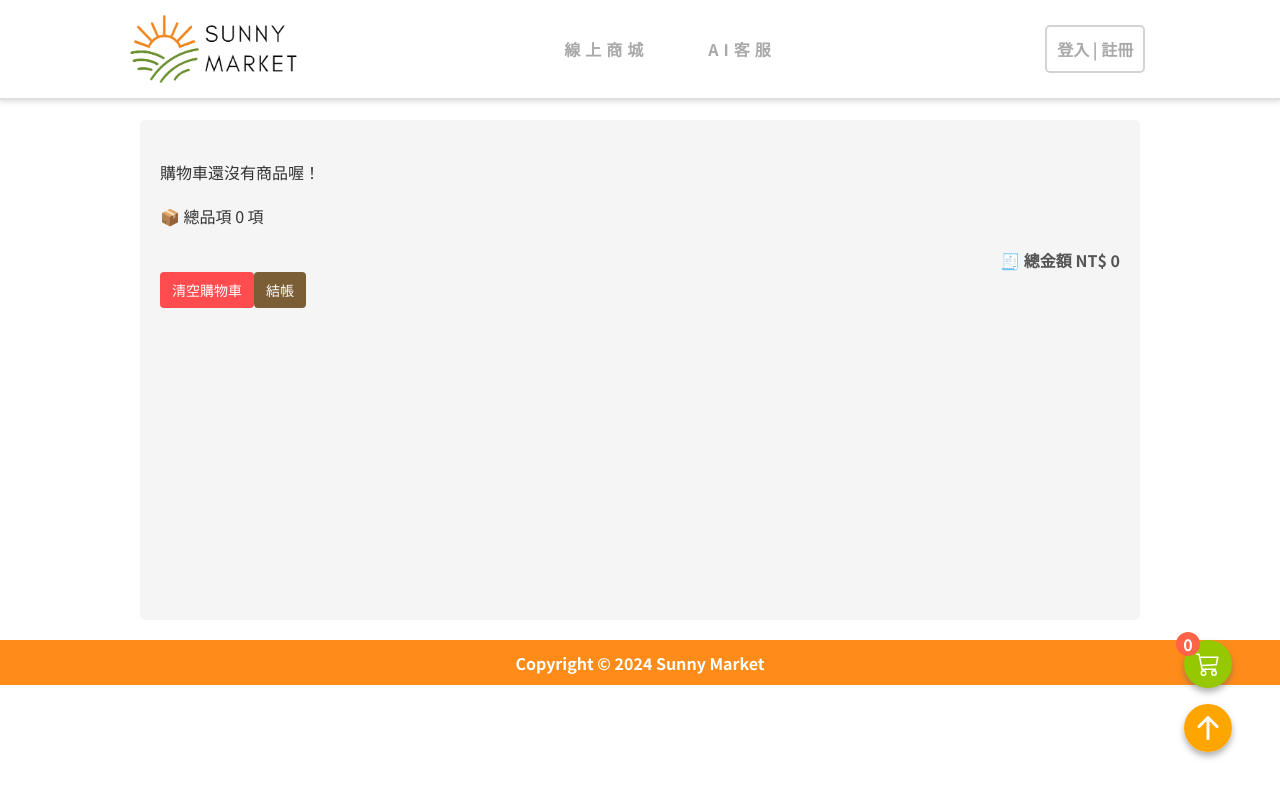
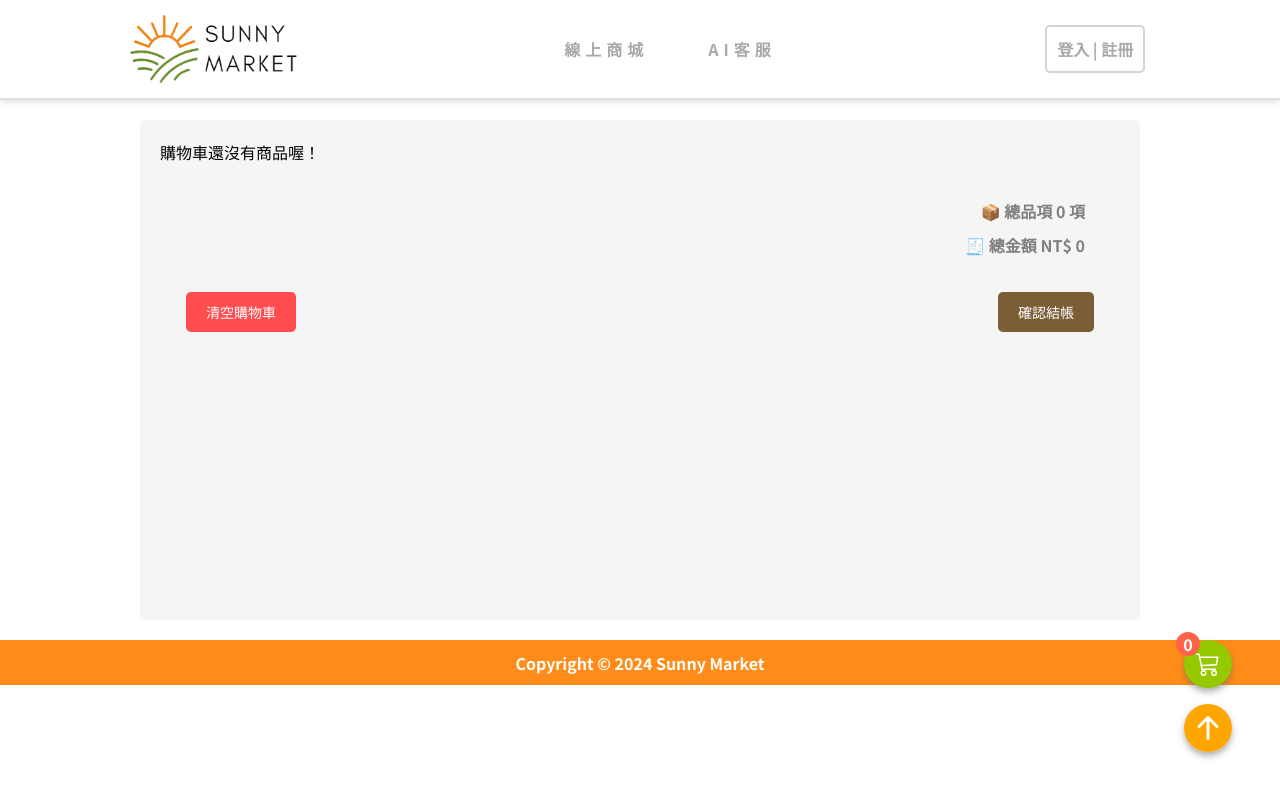
Before and after one commit to dacylin/SunnyMarketFrontend, a Vue app: page /Cart in a window 1280 px wide. Built offline with nearby package versions, Linux system fonts and the light colour scheme.

Commit message:
style: 修改後台跟會員中心樣式

```diff
--- a/src/components/adminSystem/AdminSidebar.vue
+++ b/src/components/adminSystem/AdminSidebar.vue
@@ -22,7 +22,8 @@
 
 <!-- js設定 -->
 <script setup>
-import { ref, onMounted } from 'vue';
+import { ref, onMounted, computed } from 'vue';
+import TokenStore from "@/utils/TokenStore";
 import { useRouter, useRoute } from 'vue-router';
 
 const activeIndex = ref(null);
@@ -55,6 +56,32 @@ const setActive = (index, routePath) => {
 onMounted(() => {
     setInitialActiveIndex();
 });
+
+// 從 localStorage 獲取角色
+const role = computed(() => localStorage.getItem("role"));
+
+// 登出功能：移除 token 並更新狀態
+const logout = async () => {
+  console.log("角色準備登出", role.value);
+  // 移除 Token 跟 role
+  TokenStore.removeToken();
+  localStorage.removeItem("role");
+
+  // 確認 Token 是否為 null
+  const token = TokenStore.getToken();
+  if (token === null) {
+    console.log("Token 已被移除");
+  }
+  console.log("登出後的 Token 值:", token);
+
+  // 顯示提示訊息
+  alert("您已成功登出！");
+
+  // 使用 router 導航並強制刷新
+  await router.push("/"); // 確保導航完成
+
+};
+
 </script>
 
 <!-- css設定 -->
@@ -90,6 +117,7 @@ onMounted(() => {
 
 .headertext2 {
     font-size: 20px;
+    font-weight: bold;
 
 }
 
@@ -110,7 +138,7 @@ onMounted(() => {
 }
 
 .navlist li:hover {
-    color: orangered;
+    color: orange;
 
 }
 
--- a/src/components/userCenter/LoginHistory.vue
+++ b/src/components/userCenter/LoginHistory.vue
@@ -1,4 +1,4 @@
-<!-- todo: 先只要顯示 -->
+<!-- loginhistory.vue -->
 <template>
   <div class="login-history">
     <h2>登入歷史查詢</h2>
@@ -7,9 +7,9 @@
         <tr>
           <th>Record Id</th>
           <th>Login Time</th>
-          <th>IP Address</th>
-          <th>OS Name</th>
-          <th>Browser</th>
+          <th>IP 地址</th>
+          <th>OS 名稱</th>
+          <th>瀏覽器</th>
         </tr>
       </thead>
       <tbody>
@@ -94,20 +94,22 @@ const prevPage = () => {
 h2 {
   font-size: 1.5em;
   margin-bottom: 10px;
+
 }
 
 table {
-  width: 100%;
+  width:  700px;
   border-collapse: collapse;
   margin-top: 10px;
 }
 
 thead {
-  background-color: #f4f4f4;
+  background: rgb(255, 255, 100, 0.7);
+
 }
 
 th, td {
-  border: 1px solid #ddd;
+  border: 2px solid lightgray;
   padding: 10px;
   text-align: center;
 }
@@ -129,7 +131,7 @@ button {
   border: 1px solid #ccc;
   background-color: #f9f9f9;
   cursor: pointer;
-  transition: background-color 0.3s;
+  border-radius: 5px;
 }
 
 button:hover:not([disabled]) {
--- a/src/components/userCenter/OrderDetails.vue
+++ b/src/components/userCenter/OrderDetails.vue
@@ -4,7 +4,7 @@
 <template>
   <div class="container">
     <div class="tableContainer">
-      <div class="title">訂單明細查詢 orderdetails</div>
+      <div class="title">訂單明細查詢</div>
       <table class="table">
         <thead>
           <tr>
@@ -84,20 +84,20 @@ onMounted(() => {
 
 .table {
   margin: 0 auto;
-  width: 800px;
+  width: 700px;
   border-collapse: collapse;
   text-align: center;
-  border: 2px solid darkgray;
+  border: 2px solid lightgray;
 }
 
 .table th,
 .table td {
-  border: 2px solid darkgray;
+  border: 2px solid lightgray;
   padding: 4px;
 }
 
 .table thead th {
-  background: gold;
+  background: rgb(255, 255, 100, 0.7);
   font-weight: bold;
 }
 
--- a/src/components/userCenter/UserProfile.vue
+++ b/src/components/userCenter/UserProfile.vue
@@ -1,6 +1,8 @@
+<!-- userprofile.vue -->
+
 <template>
   <el-card class="user-profile-card" shadow="hover">
-    <h2 class="title">使用者資料</h2>
+    <h2 class="title">修改會員資料</h2>
     <template v-if="!editMode">
       <div class="table-container">
         <el-table :data="userData" border>
@@ -14,7 +16,7 @@
       </div>
 
       <div class="actions">
-        <el-button type="primary" @click="enterEditMode">更新</el-button>
+        <el-button type="primary" @click="enterEditMode">點此更新</el-button>
       </div>
     </template>
 
@@ -46,7 +48,7 @@
         </el-form-item>
 
         <div class="actions">
-          <el-button type="primary" @click="submitUpdate">提交</el-button>
+          <el-button type="primary" @click="submitUpdate">確認修改</el-button>
           <el-button @click="cancelEditMode">取消</el-button>
         </div>
 
@@ -149,19 +151,19 @@ onMounted(() => {
 <style scoped>
 .user-profile-container {
     display: flex;
-    justify-content: flex-start; /* 與左側導航欄對齊 */
     padding: 20px; /* 外部間距 */
 }
 
 .user-profile-card {
-    width: 100%; /* 固定寬度 */
-    max-width: 80%; /* 最大寬度限制 */
+    width: 700px; /* 固定寬度 */
+    height: auto;
     padding: 20px; /* 內邊距 */
     border: 1px solid #dcdcdc; /* 邊框樣式 */
     border-radius: 8px; /* 圓角效果 */
     box-shadow: none; /* 去掉多餘陰影 */
     overflow: hidden; /* 防止內容溢出 */
     max-height: 400px; /* 限制最大高度 */
+    margin:50px auto 0 auto;
 }
 
 .table-container {
@@ -186,6 +188,10 @@ onMounted(() => {
     text-align: center; /* 按鈕居中 */
 }
 
+.actions button {
+    margin:30px 50px;
+}
+
 .el-form-item {
   margin-bottom: 15px;
 }
--- a/src/views/Cart/Cart.vue
+++ b/src/views/Cart/Cart.vue
@@ -1,11 +1,11 @@
 <template>
   <Header />
-<div class = "cart-contain">
+  <div class="cart-contain">
     <table v-if="items.length > 0" border="1">
       <thead>
         <tr>
-          <th>商品圖片</th>
-          <th>商品名稱</th>
+          <th>圖片</th>
+          <th>品名</th>
           <th>價格</th>
           <th>數量</th>
           <th>小計</th>
@@ -15,7 +15,11 @@
       <tbody>
         <tr v-for="item in items" :key="item.id">
           <td>
-            <img :src="item.imageUrl" alt="商品圖片" style="width: 100px; height: auto;" />
+            <img
+              :src="item.imageUrl"
+              alt="商品圖片"
+              style="width: 100px; height: auto"
+            />
           </td>
           <td>{{ item.productName }}</td>
           <td>${{ item.price }}</td>
@@ -29,44 +33,54 @@
               min="1"
             />
           </td>
-          <td>${{ item.price * item.quantity }}</td>
+          <td class="subtotal">${{ item.price * item.quantity }}</td>
           <td>
-            <button @click="() => { console.log('點刪除按鈕', item.productId); removeItem(item.productId); }">刪除商品</button>
+            <button
+              @click="
+                () => {
+                  console.log('點刪除按鈕', item.productId);
+                  removeItem(item.productId);
+                }
+              "
+            >
+              刪除商品
+            </button>
           </td>
         </tr>
       </tbody>
     </table>
     <p v-else>購物車還沒有商品喔！</p>
+    <div class="total">
       <p>📦 總品項 {{ totalQuantity }} 項</p>
       <p>🧾 總金額 NT$ {{ totalPrice }}</p>
+    </div>
+    <div class="bottom-btn">
       <button @click="clearCart">清空購物車</button>
-    <button @click="checkOut">結帳</button>
-
+      <button @click="checkOut">確認結帳</button>
     </div>
-<TopButton/>
-<CartBtn/>
+  </div>
+  <TopButton />
+  <CartBtn />
   <Footer />
-
 </template>
 <script setup>
-import Header from '@/components/Header.vue'
-import Footer from '@/components/Footer.vue'
-import TopButton from '@/components/TopButton.vue'
+import Header from "@/components/Header.vue";
+import Footer from "@/components/Footer.vue";
+import TopButton from "@/components/TopButton.vue";
 import CartBtn from "@/components/CartBtn.vue"; //導入 購物車按鈕組件
-import { useCartStore } from '@/stores/cartStore'; //載入pinia
-import { storeToRefs } from 'pinia' // 可以使用方法
+import { useCartStore } from "@/stores/cartStore"; //載入pinia
+import { storeToRefs } from "pinia"; // 可以使用方法
 import TokenStore from "@/utils/TokenStore"; //userId
-import axios from 'axios';
-
+import axios from "axios";
 
 // 初始化 Pinia 的 store
 const cartStore = useCartStore();
 // 使用 storeToRefs 解構 state 和 getters
-const {items, totalPrice, totalQuantity} = storeToRefs(cartStore)
+const { items, totalPrice, totalQuantity } = storeToRefs(cartStore);
 // 直接從 store 中使用 actions
 const { removeItem, clearCart, updateQuantity, setDefaultQuantity } = cartStore;
 
-console.log('items 值的實際資料:', items);
+console.log("items 值的實際資料:", items);
 // 結帳
 const checkOut = async () => {
   // 從 Token 中取得 userId
@@ -78,44 +92,42 @@ const checkOut = async () => {
     alert("請先登入再結帳");
     return;
   }
-  console.log('userId:', userId);
-  console.log('items:', items.value);
+  console.log("userId:", userId);
+  console.log("items:", items.value);
   //組合購物車資料
-  const buyItemList = items.value.map(item => ({
+  const buyItemList = items.value.map((item) => ({
     productId: item.productId,
     quantity: item.quantity,
   }));
   //發送api
   try {
-    const response = await axios.post(`http://localhost:8080/orders/${userId}/createOrder`, {
+    const response = await axios.post(
+      `http://localhost:8080/orders/${userId}/createOrder`,
+      {
         buyItemList: buyItemList,
-    });
-    console.log("訂單建立成功",response.data);
+      }
+    );
+    console.log("訂單建立成功", response.data);
     alert("訂單建立成功！");
     clearCart(); // 清空購物車
-
   } catch (error) {
     // axios 錯誤物件
-    if(error.response){
-      console.error("後端返回錯誤：",error.response.data);
+    if (error.response) {
+      console.error("後端返回錯誤：", error.response.data);
       alert(`錯誤：${error.response.data.message}`);
-    }else {
-      console.error("結帳時發生錯誤：",error.message);
+    } else {
+      console.error("結帳時發生錯誤：", error.message);
     }
   }
-
 };
 
-
 // 印出 items 中的所有商品資料
-console.log('items.value', items.value);
+console.log("items.value", items.value);
 
 // 或者使用 forEach 來遍歷並逐一印出每個商品
 items.value.forEach((item, index) => {
   console.log(`cart.vue 商品 ${index + 1}:`, item);
 });
-
-
 </script>
 
 <style scoped>
@@ -127,7 +139,7 @@ items.value.forEach((item, index) => {
   padding: 20px;
   border: none;
   border-radius: 5px;
-  background-color: #F5F5F5;
+  background-color: #f5f5f5;
 }
 
 /* 表格樣式 */
@@ -142,8 +154,10 @@ thead {
   color: #fff;
 }
 
-th, td {
+th,
+td {
   padding: 12px;
+  width: 100px;
   text-align: center;
   border: 1px solid white;
 }
@@ -157,12 +171,13 @@ img {
 
 /* 按鈕樣式 */
 button {
-  padding: 8px 12px;
+  padding: 10px 20px;
   border: none;
-  border-radius: 4px;
+  border-radius: 5px;
   background-color: #ff4d4f;
   color: #fff;
   cursor: pointer;
+  margin: 0 10px;
   font-size: 14px;
 }
 
@@ -176,30 +191,41 @@ button:active {
 
 /* 清空按鈕樣式 */
 button:last-child {
-  background-color:  #7b5e36;;
+  background-color: #7b5e36;
 }
 
 button:last-child:hover {
-  background-color:  #7b5e36;;
-}
-
-p {
-  font-size: 16px;
-  color: #333;
-  margin-top: 20px;
+  background-color: #a07b47;
 }
 
 /* 總金額與總數量的文字樣式 */
-p:nth-child(3), p:nth-child(4) {
+.total {
+  display: flex;
+  flex-direction: column;
+  align-items: flex-end;
+  margin: 30px;
+  font-size: 1em;
+  color: gray;
+}
+
+.total p {
+  margin: 5px;
   font-weight: bold;
-  text-align: right;
-  color: #555;
+
 }
+
+.bottom-btn{
+  display: flex;
+  flex-direction: row;
+  justify-content:space-between;
+  margin:0 16px;
+}
+
 .numinput {
   width: 100px;
   text-align: center;
   border: 1px solid #ccc;
-  border-radius: 4px;
+  border-radius: 5px;
   padding: 10px;
   font-size: 14px;
 }
```
Also changed, not shown: src/components/userCenter/UserSidebar.vue (+37 -7 lines), src/views/Login.vue (+10 -10 lines). Lines whose indentation alone changed are shown as unchanged.
